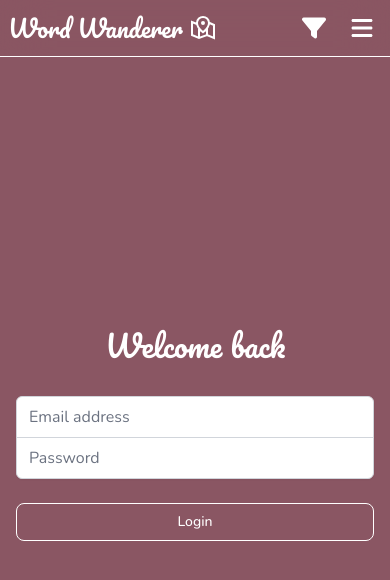
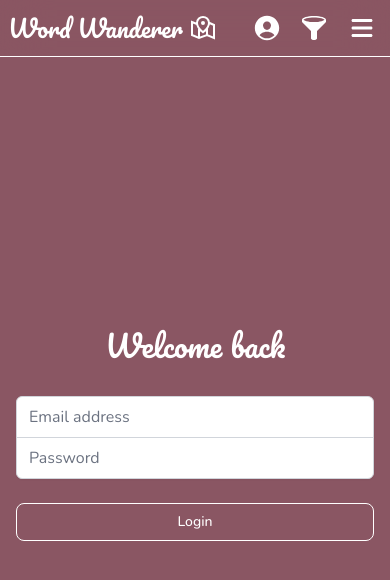
Before and after one commit to Spekachu/Word-Wanderer, a React (Create React App) app in the folder client/: page /login in a window 390 px wide. Shown: the top 580 px of the page. Built offline with nearby package versions, Linux system fonts and the light colour scheme; no server answers.

Commit message:
login shortcuts

```diff
--- a/client/src/components/MainMenu.js
+++ b/client/src/components/MainMenu.js
@@ -2,9 +2,11 @@ import React, { useState, useContext } from 'react';
 import { Link, useLocation } from 'react-router-dom';
 import { AppContext } from '../contexts/AppContext';
 import { useTranslation } from 'react-i18next';
-import { FaArrowRightArrowLeft, FaBars, FaFilter } from "react-icons/fa6";
+import { FaArrowRightArrowLeft, FaBars } from "react-icons/fa6";
+import { ImFilter } from "react-icons/im";
 import { useAuth } from '../contexts/AuthContext';
 import { GrMapLocation } from "react-icons/gr";
+import { IoPersonCircle } from "react-icons/io5";
 
 export const MainMenu = () => {
 	const { isLoggedIn, logout } = useAuth();
@@ -164,14 +166,32 @@ export const MainMenu = () => {
 				{/* this is the language selector and filters for the word map */}
 				{filters()}
 				<div className='flex items-center order-2'>
+					{isLoggedIn && (
+						<Link
+							className={`text-3xl p-1 mr-2 rounded-md lg:hidden transition-colors text-white hover:text-rose-950 hover:bg-white`}
+							to="/profile"
+						>
+							<IoPersonCircle />
+						</Link>
+
+					)}
+					{!isLoggedIn && (
+						<Link
+							className={`text-3xl p-1 mr-2 rounded-md lg:hidden transition-colors text-white hover:text-rose-950 hover:bg-white`}
+							to="/login"
+						>
+							<IoPersonCircle />
+						</Link>
+
+					)}
 					<button
-						className={`text-2xl mr-2 p-2 rounded-md md:hidden transition-colors ${showMobileFilters ? 'text-rose-950 bg-white' : ''}`}
+						className={`text-2xl mr-2 p-2 rounded-md md:hidden transition-colors hover:text-rose-950 hover:bg-white ${showMobileFilters ? 'text-rose-950 bg-white' : ''}`}
 						onClick={() => setShowMobileFilters(!showMobileFilters)}
 					>
-						<FaFilter />
+						<ImFilter />
 					</button>
 					<button
-						className={`text-2xl p-2 rounded-md lg:hidden transition-colors ${showMobileMenu ? 'text-rose-950 bg-white' : ''}`}
+						className={`text-2xl p-2 rounded-md lg:hidden transition-colors hover:text-rose-950 hover:bg-white ${showMobileMenu ? 'text-rose-950 bg-white' : ''}`}
 						onClick={() => setShowMobileMenu(!showMobileMenu)}
 					>
 						<FaBars />
--- a/client/src/pages/Home.js
+++ b/client/src/pages/Home.js
@@ -3,8 +3,11 @@ import { Link } from 'react-router-dom';
 import { AppContext } from '../contexts/AppContext';
 import { useContext } from 'react';
 import { useTranslation } from 'react-i18next';
+import { useAuth } from '../contexts/AuthContext';
 
 const Home = () => {
+
+	const { isLoggedIn } = useAuth();
 	const { t } = useTranslation();
 	const { set_partOfSpeech, set_cefrLevel } = useContext(AppContext);
 
@@ -25,6 +28,19 @@ const Home = () => {
 					<Link to="/map" className="bg-white/10 shadow-lg inline-block border border-white hover:bg-white text-white hover:text-rose-900 transition-colors font-bold py-2 px-4 rounded-lg text-lg">
 						{t('home.exploreTheWordMap')}
 					</Link>
+					{(!isLoggedIn && (
+
+					<div className='mt-4 gap-2 flex justify-center'>
+
+						<Link to="/login" className="bg-white/10 shadow-lg inline-block border border-white hover:bg-white text-white hover:text-rose-900 transition-colors font-bold py-2 px-4 rounded-lg text-lg">
+							{t('menu.login')}
+						</Link>
+						<Link to="/register" className="bg-white/10 shadow-lg inline-block border border-white hover:bg-white text-white hover:text-rose-900 transition-colors font-bold py-2 px-4 rounded-lg text-lg">
+							{t('menu.register')}
+						</Link>
+
+					</div>
+					))}
 				</div>
 				<main className="py-12">
 					<section className="text-center max-w-3xl mx-auto mb-12">
```
